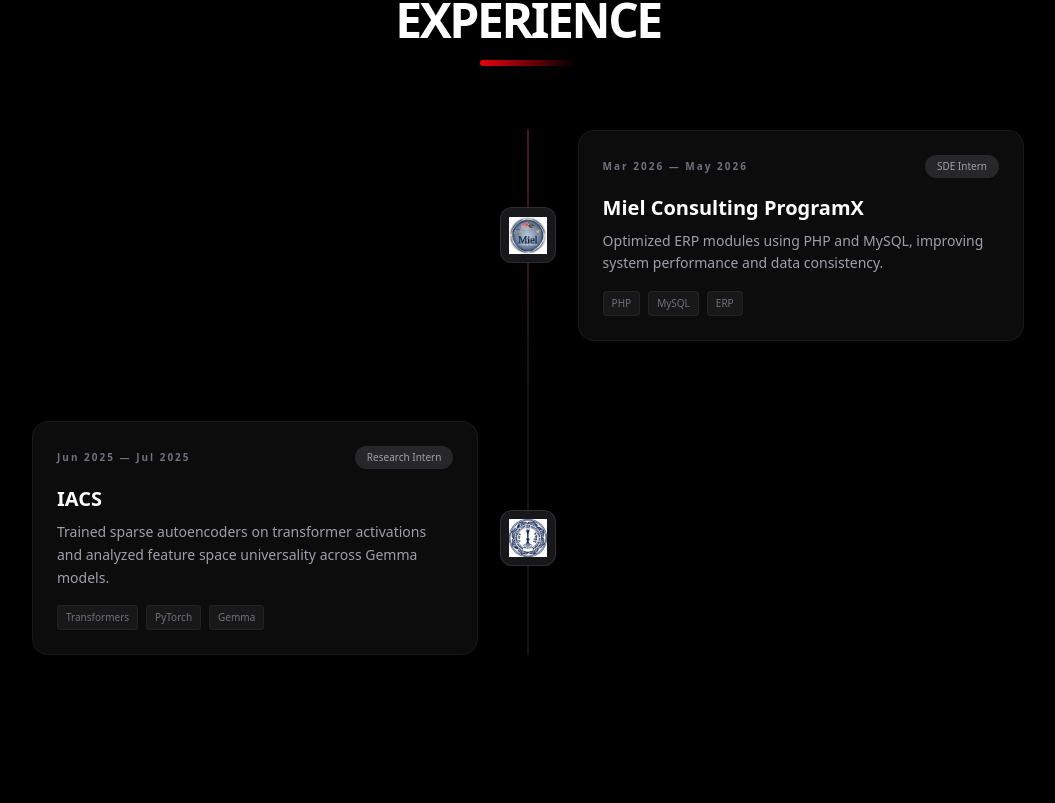
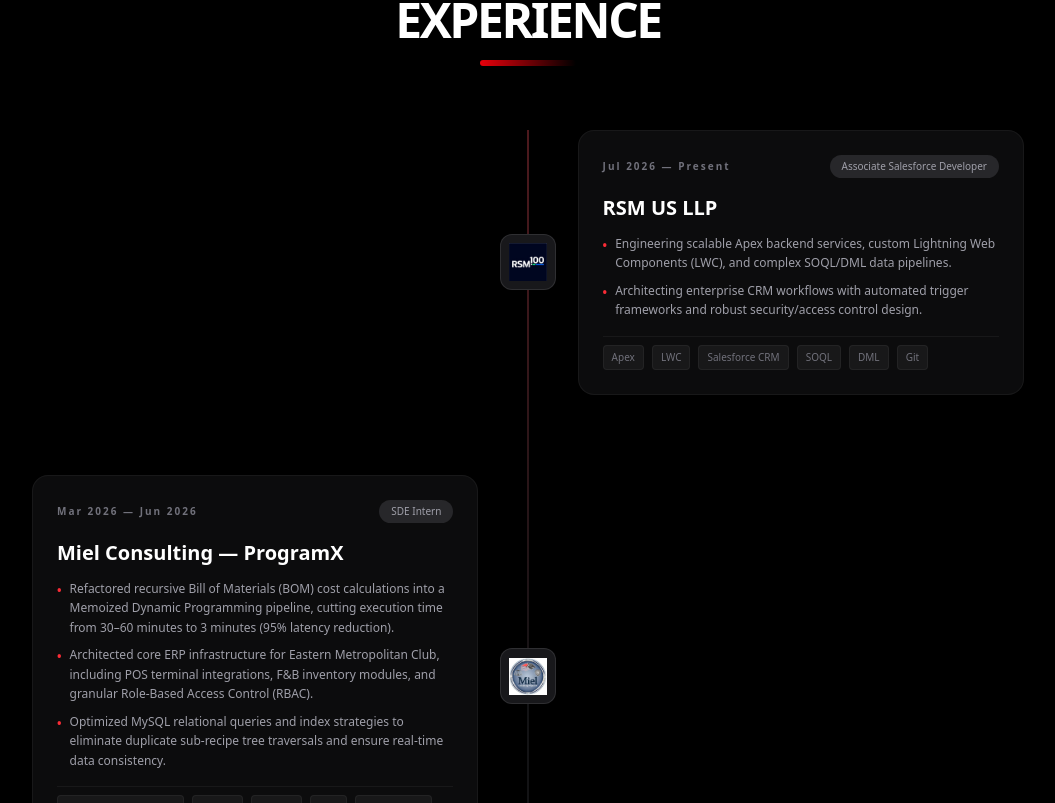
Before and after one commit to aditya95-pixel/Portfolio, a Next.js app: page / in a window 1280 px wide. Shown: the part 1277-2080 px from the top of the page, without its empty margins (112-1167 px from the left). Built offline with nearby package versions, Linux system fonts and the light colour scheme.

Commit message:
Updated experience details

```diff
--- a/app/components/Education.tsx
+++ b/app/components/Education.tsx
@@ -30,7 +30,7 @@
             <div className="flex flex-col md:flex-row md:items-center justify-between gap-4">
               <div>
                 <h3 className="text-2xl font-bold text-zinc-100">
-                  Bachelor of Technology in Computer Science & Engineering
+                  B.Tech in Computer Science & Engineering (AI/ML)
                 </h3>
                 <p className="text-lg text-red-500 font-semibold mt-1">
                   Heritage Institute of Technology
@@ -52,6 +52,7 @@
               <div className="flex items-center gap-2 px-4 py-2 rounded-full bg-red-500/10 border border-red-500/20">
                 <Award size={18} className="text-red-500" />
                 <span className="text-zinc-200 font-medium">DGPA: 9.79</span>
+                <span className="text-zinc-200 font-medium">Dept Rank: 1</span>
               </div>
             </div>
           </div>
--- a/app/components/Experience.tsx
+++ b/app/components/Experience.tsx
@@ -1,22 +1,48 @@
-// components/Experience.tsx
 import Image from "next/image";
 
-const experiences = [
+interface ExperienceItem {
+  company: string;
+  role: string;
+  period: string;
+  bullets: string[];
+  logo: string;
+  skills: string[];
+}
+
+const experiences: ExperienceItem[] = [
   {
-    company: "Miel Consulting ProgramX",
+    company: "RSM US LLP",
+    role: "Associate Salesforce Developer",
+    period: "Jul 2026 — Present",
+    bullets: [
+      "Engineering scalable Apex backend services, custom Lightning Web Components (LWC), and complex SOQL/DML data pipelines.",
+      "Architecting enterprise CRM workflows with automated trigger frameworks and robust security/access control design.",
+    ],
+    logo: "/assets/rsm_us_llp_logo.jpg",
+    skills: ["Apex", "LWC", "Salesforce CRM", "SOQL", "DML", "Git"],
+  },
+  {
+    company: "Miel Consulting — ProgramX",
     role: "SDE Intern",
-    period: "Mar 2026 — May 2026",
-    desc: "Optimized ERP modules using PHP and MySQL, improving system performance and data consistency.",
+    period: "Mar 2026 — Jun 2026",
+    bullets: [
+      "Refactored recursive Bill of Materials (BOM) cost calculations into a Memoized Dynamic Programming pipeline, cutting execution time from 30–60 minutes to 3 minutes (95% latency reduction).",
+      "Architected core ERP infrastructure for Eastern Metropolitan Club, including POS terminal integrations, F&B inventory modules, and granular Role-Based Access Control (RBAC).",
+      "Optimized MySQL relational queries and index strategies to eliminate duplicate sub-recipe tree traversals and ensure real-time data consistency.",
+    ],
     logo: "/assets/miel-logo.png",
-    skills: ["PHP", "MySQL", "ERP"]
+    skills: ["Dynamic Programming", "Python", "MySQL", "PHP", "ERP Systems", "RBAC"],
   },
   {
     company: "IACS",
     role: "Research Intern",
     period: "Jun 2025 — Jul 2025",
-    desc: "Trained sparse autoencoders on transformer activations and analyzed feature space universality across Gemma models.",
+    bullets: [
+      "Trained Sparse Autoencoders (SAEs) on transformer layer activations to decode monosemantic features across the Gemma LLM family.",
+      "Analyzed feature space universality and cross-model activation alignment using PyTorch.",
+    ],
     logo: "/assets/iacs-logo.png",
-    skills: ["Transformers", "PyTorch", "Gemma"]
+    skills: ["Transformers", "PyTorch", "Sparse Autoencoders", "Gemma", "Interpretability"],
   },
 ];
 
@@ -45,10 +71,11 @@
               >
                 {/* Logo with pulsing hover glow */}
                 <div className="absolute left-8 md:left-1/2 -translate-x-1/2 z-20">
-                  <div className={`relative w-14 h-14 rounded-xl border bg-zinc-900 p-2 transition-all duration-500
+                  <div
+                    className={`relative w-14 h-14 rounded-xl border bg-zinc-900 p-2 transition-all duration-500
                     border-white/10 group-hover:border-red-500 group-hover:shadow-[0_0_20px_rgba(239,68,68,0.3)]
-                    /* Mobile Active */
-                    max-md:border-red-500 max-md:shadow-[0_0_20px_rgba(239,68,68,0.2)]`}>
+                    max-md:border-red-500 max-md:shadow-[0_0_20px_rgba(239,68,68,0.2)]`}
+                  >
                     <Image
                       src={exp.logo}
                       alt={exp.company}
@@ -60,48 +87,58 @@
 
                 {/* Main Card */}
                 <div className="ml-20 md:ml-0 w-full md:w-[45%]">
-                  <div className={`relative p-6 rounded-2xl border backdrop-blur-sm transition-all duration-500 shadow-xl
+                  <div
+                    className={`relative p-6 rounded-2xl border backdrop-blur-sm transition-all duration-500 shadow-xl
                     border-white/5 bg-zinc-900/50
-                    /* Desktop Hover */
                     group-hover:bg-gradient-to-br group-hover:from-zinc-900 group-hover:to-red-950/30
                     group-hover:border-red-500/30 group-hover:-translate-y-1
-                    /* Mobile Active */
                     max-md:bg-gradient-to-br max-md:from-zinc-900 max-md:to-red-950/20
-                    max-md:border-red-500/30 max-md:-translate-y-1`}>
-
+                    max-md:border-red-500/30 max-md:-translate-y-1`}
+                  >
                     {/* Top Row: Date & Role */}
                     <div className="flex flex-col sm:flex-row sm:items-center justify-between mb-4 gap-2">
-                      <span className={`text-[10px] font-bold tracking-[0.2em] transition-colors
-                        text-zinc-500 group-hover:text-red-400 max-md:text-red-400`}>
+                      <span
+                        className={`text-[10px] font-bold tracking-[0.2em] transition-colors
+                        text-zinc-500 group-hover:text-red-400 max-md:text-red-400`}
+                      >
                         {exp.period}
                       </span>
-                      <div className={`px-3 py-1 rounded-full text-[10px] transition-all duration-300
+                      <div
+                        className={`px-3 py-1 rounded-full text-[10px] transition-all duration-300 w-fit
                         bg-zinc-800 text-zinc-400
                         group-hover:bg-red-500 group-hover:text-white
-                        max-md:bg-red-500 max-md:text-white`}>
+                        max-md:bg-red-500 max-md:text-white`}
+                      >
                         {exp.role}
                       </div>
                     </div>
 
-                    <h3 className={`text-xl font-bold text-white mb-2 transition-colors
-                      group-hover:text-red-50 max-md:text-red-50`}>
+                    <h3
+                      className={`text-xl font-bold text-white mb-3 transition-colors
+                      group-hover:text-red-50 max-md:text-red-50`}
+                    >
                       {exp.company}
                     </h3>
 
-                    <p className={`text-sm leading-relaxed mb-4 transition-colors
-                      text-zinc-400 group-hover:text-zinc-200 max-md:text-zinc-200`}>
-                      {exp.desc}
-                    </p>
+                    {/* Bullet Points */}
+                    <ul className="space-y-2 mb-4 text-xs leading-relaxed text-zinc-400 group-hover:text-zinc-300 max-md:text-zinc-300">
+                      {exp.bullets.map((bullet, idx) => (
+                        <li key={idx} className="flex items-start gap-2">
+                          <span className="text-red-500 font-bold mt-0.5">•</span>
+                          <span>{bullet}</span>
+                        </li>
+                      ))}
+                    </ul>
 
                     {/* Skill Pills */}
-                    <div className="flex flex-wrap gap-2">
+                    <div className="flex flex-wrap gap-2 pt-2 border-t border-white/5">
                       {exp.skills.map((skill) => (
                         <span
                           key={skill}
                           className={`text-[10px] px-2 py-1 rounded bg-white/5 border transition-all
-                            border-white/5 text-zinc-500
-                            group-hover:border-red-500/20 group-hover:text-red-300
-                            max-md:border-red-500/20 max-md:text-red-300`}
+                          border-white/5 text-zinc-500
+                          group-hover:border-red-500/20 group-hover:text-red-300
+                          max-md:border-red-500/20 max-md:text-red-300`}
                         >
                           {skill}
                         </span>
```
Also changed, not shown: public/assets/rsm_us_llp_logo.jpg (added).
